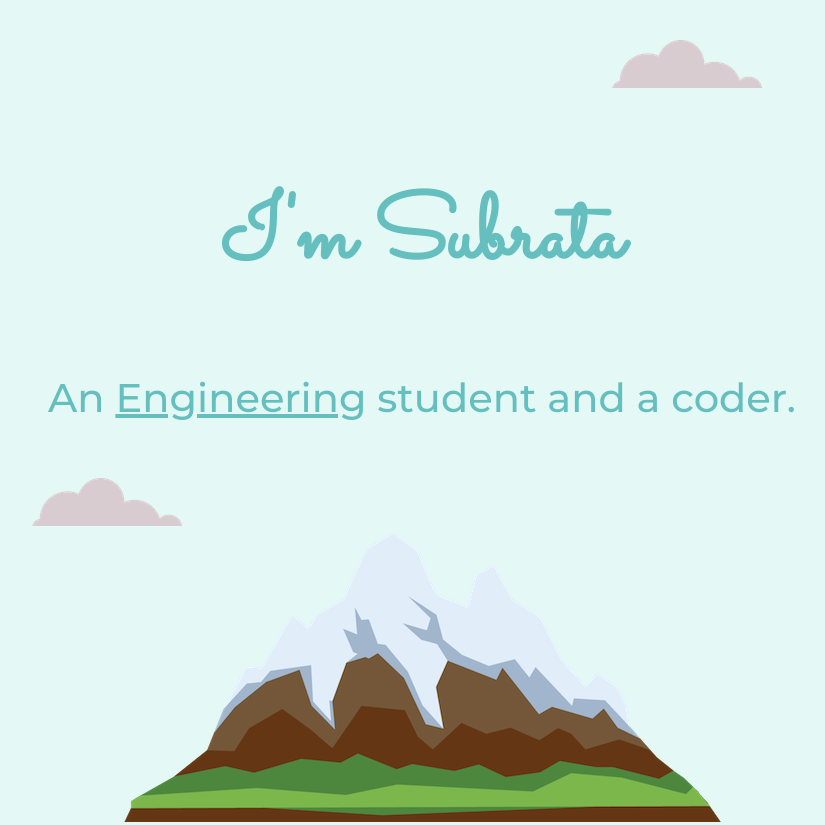
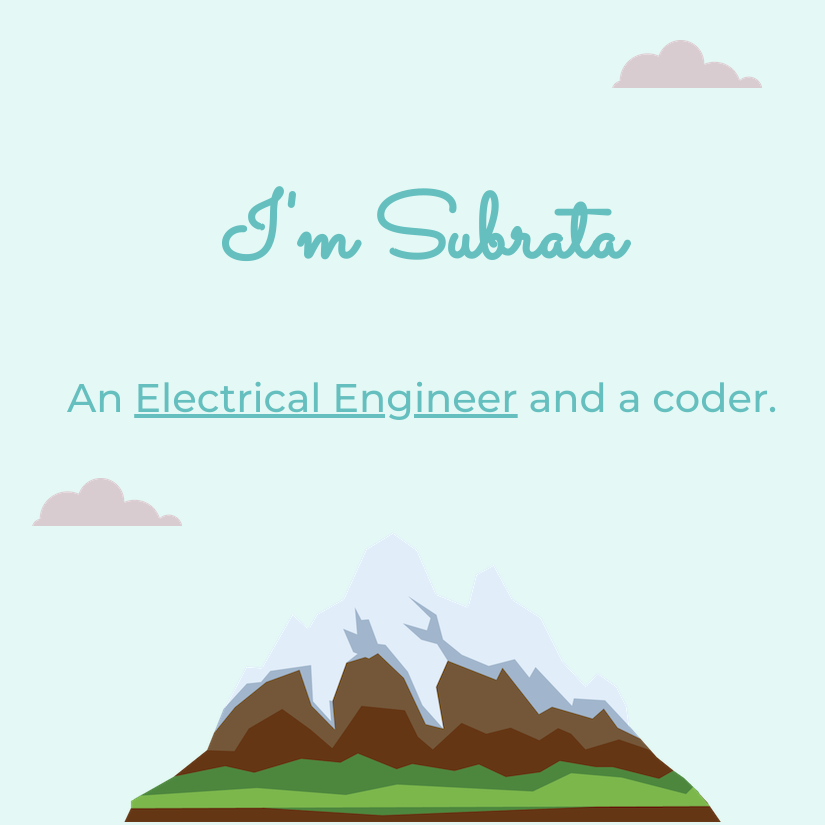
Before and after one commit to Subrata91/site, a plain HTML site: page index.html in a window 1280 px wide. Shown: the top 825 px of the page, without its empty margins (218-1043 px from the left). Drawn offline with Linux system fonts and the light colour scheme.

Commit message:
Update index.html

```diff
--- a/index.html
+++ b/index.html
@@ -13,7 +13,7 @@
     <div class="top-container">
       <img class="top-cloud" src="cloud.png" alt="cloud-img" />
       <h1>I'm Subrata</h1>
-      <p><h2>An <span class="Engineering">Engineering</span> student and a coder.</h2></p>
+      <p><h2>An <span class="Engineering">Electrical Engineer</span> and a coder.</h2></p>
       <img class="bottom-cloud" src="cloud.png" alt="cloud-img" />
       <img src="mountain.png" alt="mountain-img" />
     </div>
```
